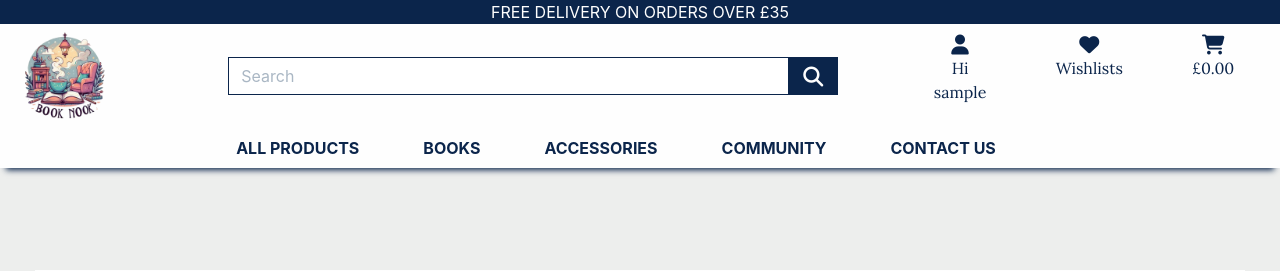
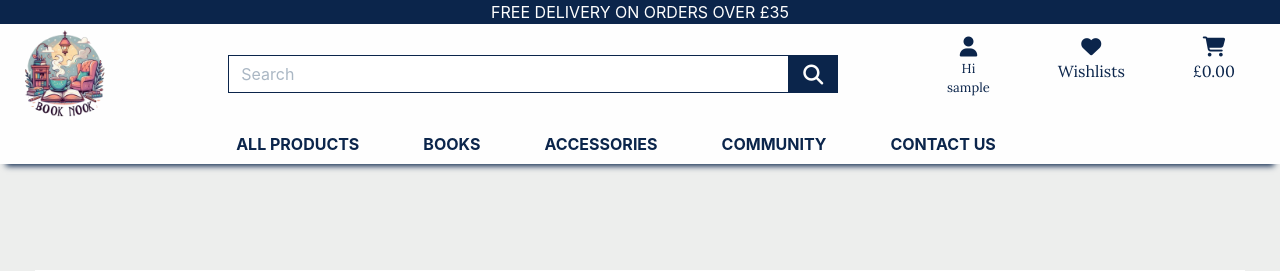
Before and after one commit to bpstephanie/booknook, a Django app: page /bag/ in a window 1280 px wide. Shown: the top 271 px of the page. Run offline with Django 3.2, Linux system fonts and the light colour scheme; the visitor is signed in with stand-in values (Sample User, id 1); data that the repository does not hold is empty; parts of the project's set-up code (start-up, migrations or seed data) failed here and were passed over; some libraries are stand-ins or nearby versions.

Commit message:
Removed rogue </p> from left menu html

```diff
--- a/templates/base.html
+++ b/templates/base.html
@@ -92,7 +92,6 @@
               </div>
             </form>
           </div>
-
           <div class="col-6 col-lg-4 d-flex gap-4 align-items-center justify-content-center justify-content-sm-end order-3">
             <ul class="d-flex justify-content-end list-unstyled m-0 icon-list">
               <li class="list-inline-item dropdown base-icons">
@@ -100,11 +99,10 @@
                   <div class="text-center">
                     <div>
                       <i class="fa-solid fa-user fa-lg"></i>
-                      <p class="lora">
                       {% if request.user.is_authenticated %}
-                        Hi {{ request.user.username }}
+                        <p class="lora text-small">Hi {{ request.user.username }}</p>
                       {% else %}
-                        Account
+                        <p class="lora">Account</p>
                       {% endif %}
                       </p>
                     </div>
--- a/templates/includes/left-menu.html
+++ b/templates/includes/left-menu.html
@@ -13,7 +13,6 @@
           {% else %}
             Become a member today!
           {% endif %}
-        </p>
       </div>
       <div class="card-body text-cream">
         <div class="mb-2">
```
